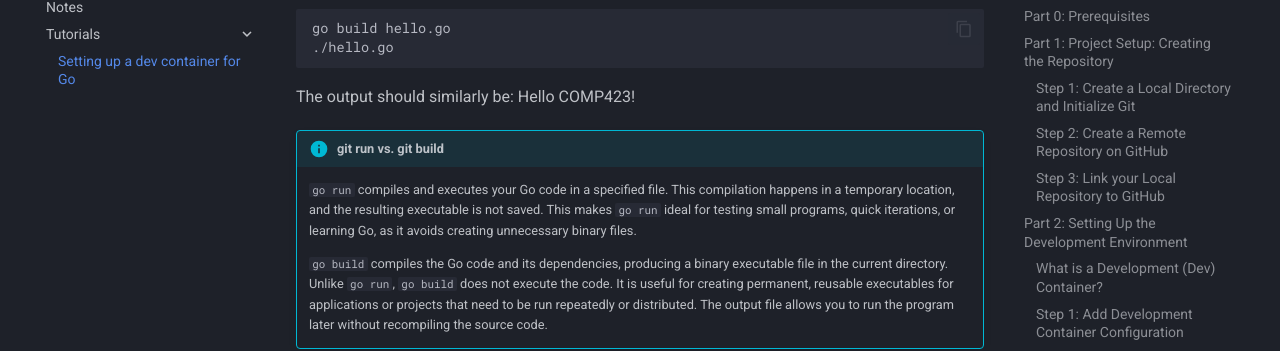
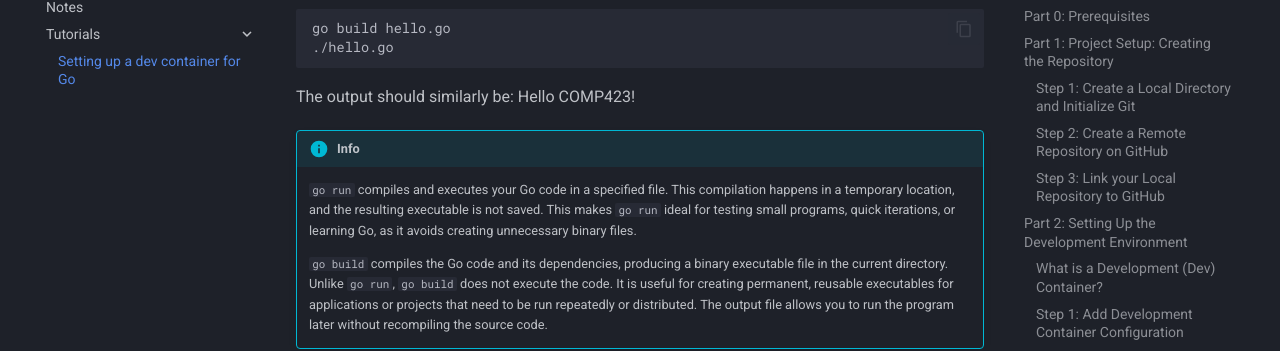
Before and after one commit to nairvibhas18/comp423-course-notes, an MkDocs documentation site: the page built from docs/tutorials/go-setup.md, in a window 1280 px wide and 900 px high, scrolled down 4978 px. Shown: the part 119-470 px from the top of the window. Built offline with MkDocs 1.6.1 and Material for MkDocs 9.7.7, drawn with Linux system fonts in a browser that asks for light colours.

Commit message:
Changed admonition

````diff
--- a/docs/tutorials/go-setup.md
+++ b/docs/tutorials/go-setup.md
@@ -153,7 +153,7 @@ go build hello.go
 ```
 The output should similarly be: Hello COMP423!
 
-!!! info "git run vs. git build"
+!!! info
     `go run` compiles and executes your Go code in a specified file. This compilation happens in a temporary location, and the resulting executable is not saved. This makes `go run` ideal for testing small programs, quick iterations, or learning Go, as it avoids creating unnecessary binary files.
 
     `go build` compiles the Go code and its dependencies, producing a binary executable file in the current directory. Unlike `go run`, `go build` does not execute the code. It is useful for creating permanent, reusable executables for applications or projects that need to be run repeatedly or distributed. The output file allows you to run the program later without recompiling the source code.
````
